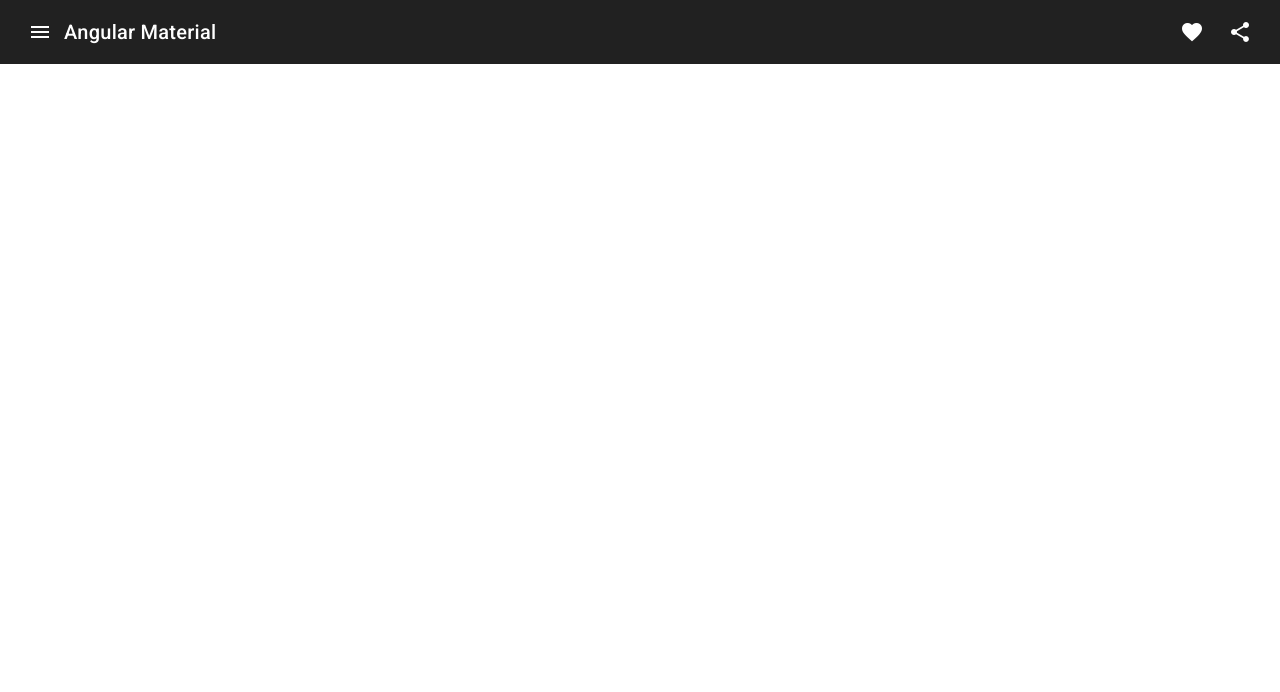
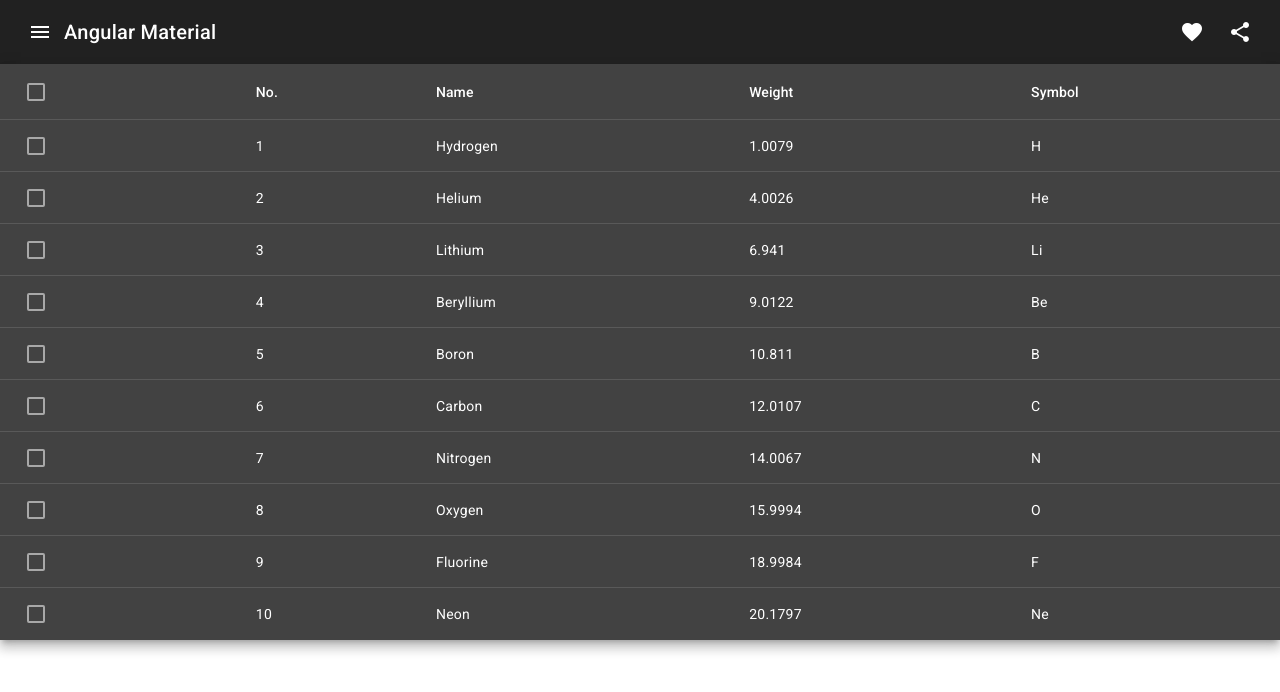
Before and after one commit to magadiflo/angular-material, an Angular app: page / in a window 1280 px wide. Shown: the top 692 px of the page. Built offline with nearby package versions, Linux system fonts and the light colour scheme.

Commit message:
Create second component

```diff
--- a/src/app/app.component.html
+++ b/src/app/app.component.html
@@ -1,2 +1,3 @@
 <app-header />
+<app-table />
 <router-outlet />
--- a/src/app/app.component.ts
+++ b/src/app/app.component.ts
@@ -2,11 +2,12 @@ import { Component } from '@angular/core';
 import { RouterOutlet } from '@angular/router';
 
 import { HeaderComponent } from './header/header.component';
+import { TableComponent } from './table/table.component';
 
 @Component({
   selector: 'app-root',
   standalone: true,
-  imports: [RouterOutlet, HeaderComponent],
+  imports: [RouterOutlet, HeaderComponent, TableComponent],
   templateUrl: './app.component.html',
   styleUrl: './app.component.scss'
 })
--- /dev/null
+++ b/src/app/table/table.component.html
@@ -0,0 +1,44 @@
+<table mat-table [dataSource]="dataSource" class="mat-elevation-z8">
+
+  <!-- Checkbox Column -->
+  <ng-container matColumnDef="select">
+    <th mat-header-cell *matHeaderCellDef>
+      <mat-checkbox (change)="$event ? toggleAllRows() : null" [checked]="selection.hasValue() && isAllSelected()"
+        [indeterminate]="selection.hasValue() && !isAllSelected()" [aria-label]="checkboxLabel()">
+      </mat-checkbox>
+    </th>
+    <td mat-cell *matCellDef="let row">
+      <mat-checkbox (click)="$event.stopPropagation()" (change)="$event ? selection.toggle(row) : null"
+        [checked]="selection.isSelected(row)" [aria-label]="checkboxLabel(row)">
+      </mat-checkbox>
+    </td>
+  </ng-container>
+
+  <!-- Position Column -->
+  <ng-container matColumnDef="position">
+    <th mat-header-cell *matHeaderCellDef> No. </th>
+    <td mat-cell *matCellDef="let element"> {{element.position}} </td>
+  </ng-container>
+
+  <!-- Name Column -->
+  <ng-container matColumnDef="name">
+    <th mat-header-cell *matHeaderCellDef> Name </th>
+    <td mat-cell *matCellDef="let element"> {{element.name}} </td>
+  </ng-container>
+
+  <!-- Weight Column -->
+  <ng-container matColumnDef="weight">
+    <th mat-header-cell *matHeaderCellDef> Weight </th>
+    <td mat-cell *matCellDef="let element"> {{element.weight}} </td>
+  </ng-container>
+
+  <!-- Symbol Column -->
+  <ng-container matColumnDef="symbol">
+    <th mat-header-cell *matHeaderCellDef> Symbol </th>
+    <td mat-cell *matCellDef="let element"> {{element.symbol}} </td>
+  </ng-container>
+
+  <tr mat-header-row *matHeaderRowDef="displayedColumns"></tr>
+  <tr mat-row *matRowDef="let row; columns: displayedColumns;" (click)="selection.toggle(row)">
+  </tr>
+</table>
--- /dev/null
+++ b/src/app/table/table.component.scss
@@ -0,0 +1,3 @@
+table {
+  width: 100%;
+}
--- /dev/null
+++ b/src/app/table/table.component.ts
@@ -0,0 +1,65 @@
+import { Component } from '@angular/core';
+import { MatTableDataSource, MatTableModule } from '@angular/material/table';
+import { MatCheckboxModule } from '@angular/material/checkbox';
+import { SelectionModel } from '@angular/cdk/collections';
+
+
+export interface PeriodicElement {
+  name: string;
+  position: number;
+  weight: number;
+  symbol: string;
+}
+
+const ELEMENT_DATA: PeriodicElement[] = [
+  { position: 1, name: 'Hydrogen', weight: 1.0079, symbol: 'H' },
+  { position: 2, name: 'Helium', weight: 4.0026, symbol: 'He' },
+  { position: 3, name: 'Lithium', weight: 6.941, symbol: 'Li' },
+  { position: 4, name: 'Beryllium', weight: 9.0122, symbol: 'Be' },
+  { position: 5, name: 'Boron', weight: 10.811, symbol: 'B' },
+  { position: 6, name: 'Carbon', weight: 12.0107, symbol: 'C' },
+  { position: 7, name: 'Nitrogen', weight: 14.0067, symbol: 'N' },
+  { position: 8, name: 'Oxygen', weight: 15.9994, symbol: 'O' },
+  { position: 9, name: 'Fluorine', weight: 18.9984, symbol: 'F' },
+  { position: 10, name: 'Neon', weight: 20.1797, symbol: 'Ne' },
+];
+
+@Component({
+  selector: 'app-table',
+  standalone: true,
+  imports: [MatTableModule, MatCheckboxModule],
+  templateUrl: './table.component.html',
+  styleUrl: './table.component.scss'
+})
+export class TableComponent {
+
+  displayedColumns: string[] = ['select', 'position', 'name', 'weight', 'symbol'];
+  dataSource = new MatTableDataSource<PeriodicElement>(ELEMENT_DATA);
+  selection = new SelectionModel<PeriodicElement>(true, []);
+
+  //* Si el número de elementos seleccionados coincide con el número total de filas
+  isAllSelected() {
+    const numSelected = this.selection.selected.length;
+    const numRows = this.dataSource.data.length;
+    return numSelected === numRows;
+  }
+
+  //* Selecciona todas las filas si no están todas seleccionadas; de lo contrario, borra la selección.
+  toggleAllRows() {
+    if (this.isAllSelected()) {
+      this.selection.clear();
+      return;
+    }
+
+    this.selection.select(...this.dataSource.data);
+  }
+
+  //* La etiqueta de la casilla de verificación en la fila pasada.
+  checkboxLabel(row?: PeriodicElement): string {
+    if (!row) {
+      return `${this.isAllSelected() ? 'deselect' : 'select'} all`;
+    }
+    return `${this.selection.isSelected(row) ? 'deselect' : 'select'} row ${row.position + 1}`;
+  }
+
+}
```
Also changed, not shown: src/assets/01.componentes-usando-angular-material.png (added), 1 other file (tests, documents, lock files or other folders).
